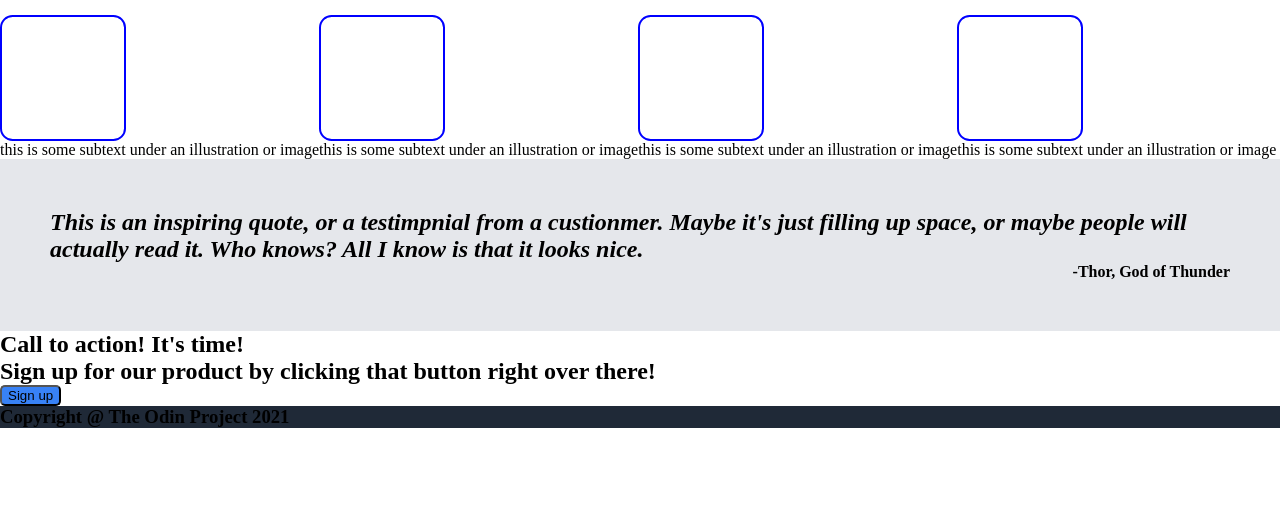
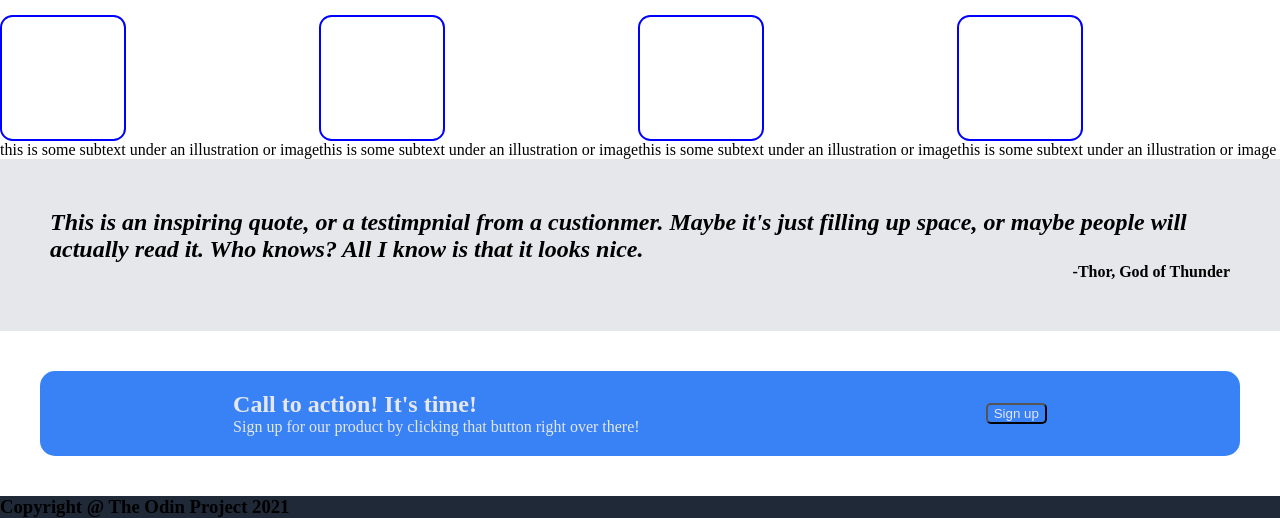
Before and after one commit to HaruGrossman/LandingPageProject, a plain HTML site: page index.html in a window 1280 px wide. Shown: the part 490-1008 px from the top of the page. Before the commit the page ends 918 px from the top, so only its background shows below. Drawn offline with Linux system fonts and the light colour scheme.

Commit message:
completed assignment

```diff
--- a/index.css
+++ b/index.css
@@ -18,7 +18,7 @@ a {
 }
 
 .container>p {
-    justify-content: center;
+    justify-content: start;
     font-size: 24px;
     color: #F9FAF8;
     flex: 1;
@@ -37,6 +37,7 @@ a {
 
 button {
     background-color: #3882f6;
+    color: #e5e7eb;
     border-radius: 5px;
 }
 
@@ -84,3 +85,15 @@ footer {
     display: flex;
     justify-content: end;
 }
+
+.signupContainer {
+    display: flex;
+    flex-direction: row;
+    justify-content: space-around;
+    margin: 40px;
+    align-items: center;
+    padding: 20px;
+    background-color: #3882f6;
+    color: #e5e7eb;
+    border-radius: 15px;
+}
--- a/index.html
+++ b/index.html
@@ -62,11 +62,11 @@
     </div>
 
     <div class="signupContainer">
-        <span>
+        <div>
             <h2><strong>Call to action! It's time!</strong></h2>
-            <h2>Sign up for our product by clicking that button right over there!</h2>
-        </span>
-        <span><button>Sign up</button></span>
+            <p>Sign up for our product by clicking that button right over there!</p>
+        </div>
+        <button>Sign up</button>
     </div>
 
     <footer>
```
